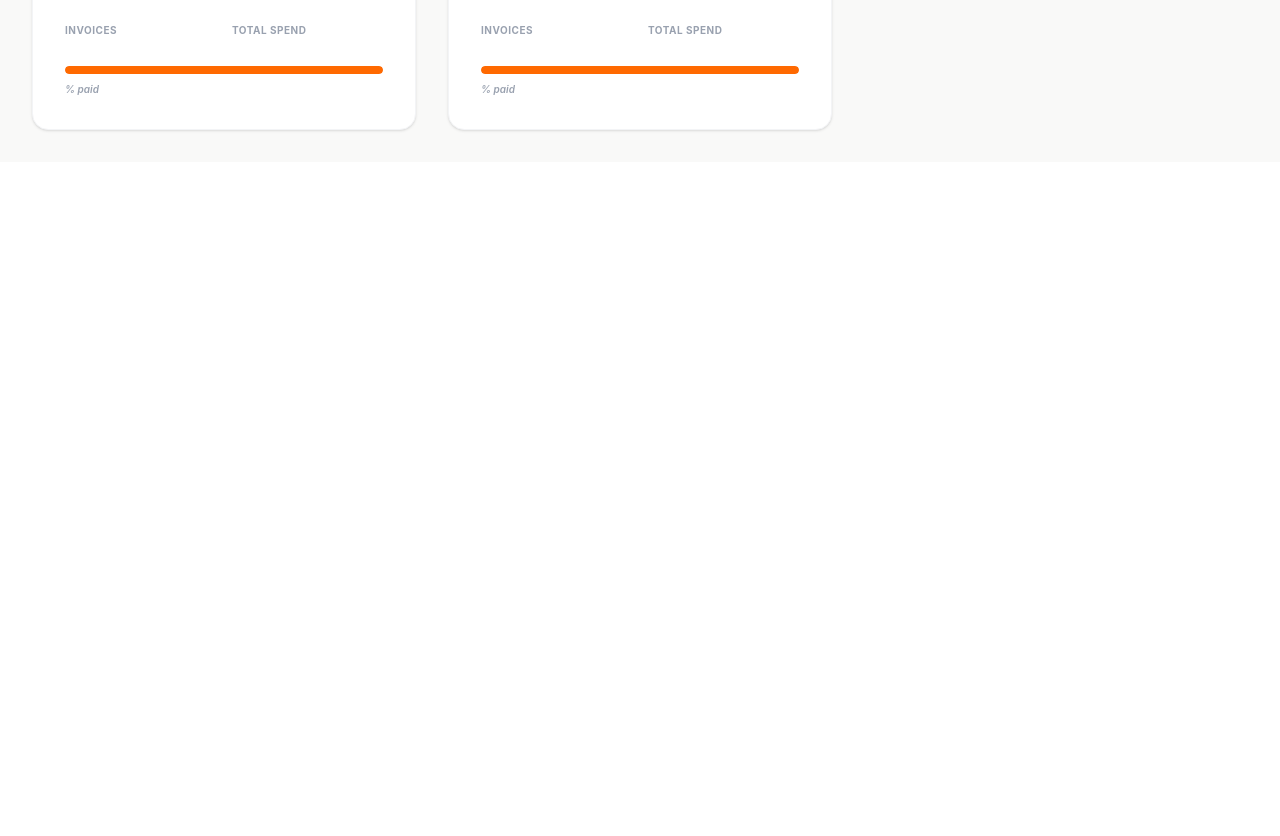
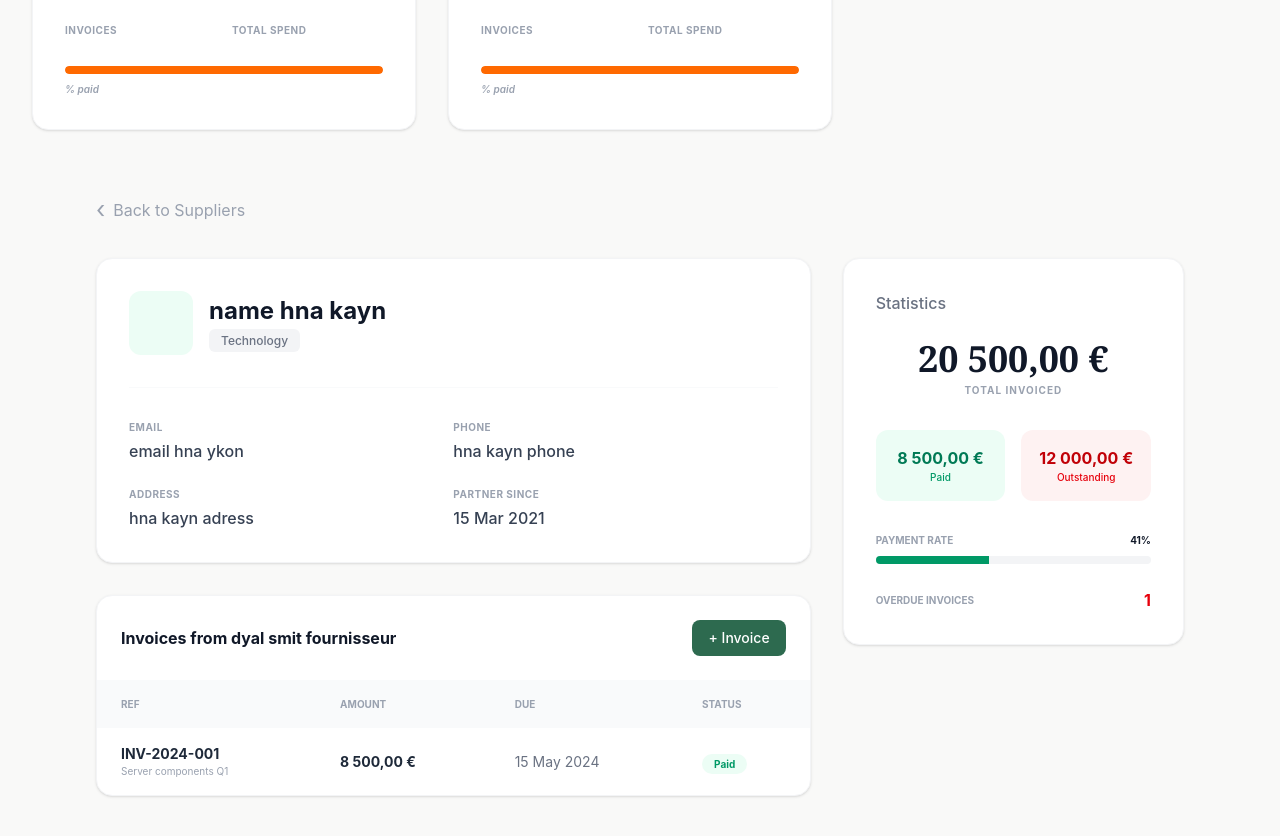
Before and after one commit to shsalima/smart-invoice-payment-tracking, a React (Vite) app in the folder front-end/: page / in a window 1280 px wide. Shown: the part 800-1636 px from the top of the page. Before the commit the page ends 962 px from the top, so only its background shows below. Built offline with nearby package versions, Linux system fonts and the light colour scheme.

Commit message:
travil sur page de afficher détail d-un fournisseur

```diff
--- /dev/null
+++ b/front-end/src/components/suppliers/DetailSupplier.jsx
@@ -0,0 +1,130 @@
+import { useParams, useNavigate } from 'react-router';
+
+
+
+export default function DetailSupplier(){
+
+    const{supplierId}=useParams()
+    const navigate=useNavigate()
+
+
+
+
+    return(
+        <div className="min-h-screen bg-[#F9F9F8] p-8">
+
+      <button
+        onClick={() => navigate('/suppliers')}
+        className="flex items-center text-gray-400 hover:text-gray-600 mb-8 transition-colors"
+      >
+        <span className="text-2xl mr-2">‹</span> Back to Suppliers
+      </button>
+
+      <div className="grid grid-cols-1 lg:grid-cols-3 gap-8">
+
+        <div className="lg:col-span-2 space-y-8">
+
+          <div className="bg-white p-8 rounded-2xl shadow-sm border border-gray-100">
+            <div className="flex items-center gap-4 mb-8">
+              <div className="w-16 h-16 bg-emerald-50 text-emerald-700 rounded-xl flex items-center justify-center font-bold text-2xl">
+                {/* {supplier.name.substring(0, 2).toUpperCase()} */}
+              </div>
+              <div>
+                <h1 className="text-2xl font-bold text-gray-900">name hna kayn</h1>
+                <span className="bg-gray-100 text-gray-500 px-3 py-1 rounded-md text-xs font-medium">Technology</span>
+              </div>
+            </div>
+
+            <div className="grid grid-cols-2 gap-y-6 border-t border-gray-50 pt-8">
+              <div>
+                <p className="text-[10px] uppercase tracking-wider text-gray-400 font-bold mb-1">Email</p>
+                <p className="text-gray-700 font-medium">email hna ykon</p>
+              </div>
+              <div>
+                <p className="text-[10px] uppercase tracking-wider text-gray-400 font-bold mb-1">Phone</p>
+                <p className="text-gray-700 font-medium">hna kayn phone</p>
+              </div>
+              <div>
+                <p className="text-[10px] uppercase tracking-wider text-gray-400 font-bold mb-1">Address</p>
+                <p className="text-gray-700 font-medium">hna kayn  adress</p>
+              </div>
+              <div>
+                <p className="text-[10px] uppercase tracking-wider text-gray-400 font-bold mb-1">Partner Since</p>
+                <p className="text-gray-700 font-medium">15 Mar 2021</p>
+              </div>
+            </div>
+          </div>
+
+
+          <div className="bg-white rounded-2xl shadow-sm border border-gray-100 overflow-hidden">
+            <div className="p-6 flex justify-between items-center border-b border-gray-50">
+              <h3 className="font-bold text-gray-900">Invoices from dyal smit fournisseur</h3>
+              <button className="bg-[#2D6A4F] text-white px-4 py-2 rounded-lg text-sm font-medium">+ Invoice</button>
+            </div>
+            <table className="w-full text-left">
+              <thead className="bg-gray-50 text-[10px] uppercase text-gray-400 font-bold">
+                <tr>
+                  <th className="px-6 py-4">Ref</th>
+                  <th className="px-6 py-4">Amount</th>
+                  <th className="px-6 py-4">Due</th>
+                  <th className="px-6 py-4">Status</th>
+                </tr>
+              </thead>
+              <tbody className="divide-y divide-gray-50">
+                <tr className="hover:bg-gray-50 transition-colors">
+                  <td className="px-6 py-4">
+                    <p className="font-bold text-gray-800 text-sm">INV-2024-001</p>
+                    <p className="text-[10px] text-gray-400">Server components Q1</p>
+                  </td>
+                  <td className="px-6 py-4 font-bold text-gray-800 text-sm">8 500,00 €</td>
+                  <td className="px-6 py-4 text-gray-500 text-sm">15 May 2024</td>
+                  <td className="px-6 py-4">
+                    <span className="bg-emerald-50 text-emerald-600 px-3 py-1 rounded-full text-[10px] font-bold">Paid</span>
+                  </td>
+                </tr>
+              </tbody>
+            </table>
+          </div>
+        </div>
+
+        <div className="space-y-8">
+          <div className="bg-white p-8 rounded-2xl shadow-sm border border-gray-100">
+            <h3 className="text-gray-500 font-medium mb-6">Statistics</h3>
+            <div className="text-center mb-8">
+              <p className="text-4xl font-serif font-bold text-gray-900">20 500,00 €</p>
+              <p className="text-[10px] text-gray-400 uppercase tracking-widest mt-1 font-bold">Total Invoiced</p>
+            </div>
+
+            <div className="grid grid-cols-2 gap-4 mb-8">
+              <div className="bg-emerald-50 p-4 rounded-xl text-center">
+                <p className="text-emerald-700 font-bold">8 500,00 €</p>
+                <p className="text-[10px] text-emerald-600 font-medium">Paid</p>
+              </div>
+              <div className="bg-red-50 p-4 rounded-xl text-center">
+                <p className="text-red-700 font-bold">12 000,00 €</p>
+                <p className="text-[10px] text-red-600 font-medium">Outstanding</p>
+              </div>
+            </div>
+
+            <div className="space-y-4">
+              <div>
+                <div className="flex justify-between text-[10px] font-bold mb-2">
+                  <span className="text-gray-400 uppercase">Payment rate</span>
+                  <span className="text-gray-900">41%</span>
+                </div>
+                <div className="w-full bg-gray-100 h-2 rounded-full overflow-hidden">
+                  <div className="bg-emerald-600 h-full w-[41%]"></div>
+                </div>
+              </div>
+              <div className="flex justify-between items-center pt-2">
+                <span className="text-[10px] text-gray-400 font-bold uppercase">Overdue invoices</span>
+                <span className="text-red-600 font-bold">1</span>
+              </div>
+            </div>
+          </div>
+        </div>
+
+      </div>
+    </div>
+    )
+}
--- /dev/null
+++ b/front-end/src/pages/SupplierDetailPage.jsx
@@ -0,0 +1,10 @@
+import DetailSupplier from "../components/suppliers/DetailSupplier";
+
+
+export default function SupplierDetailPage(){
+        return(
+        <div className="p-8">
+            <DetailSupplier/>
+            </div>
+        )
+}
--- a/front-end/src/pages/SupplierPage.jsx
+++ b/front-end/src/pages/SupplierPage.jsx
@@ -2,6 +2,7 @@ import AjouterSupplier from "../components/AjouterSupplier";
 import SupplierCart from "../components/suppliers/SupplierCart";
 import SupplierHero from "../components/suppliers/SupplierHero";
 import { useEffect, useState } from "react";
+import SupplierDetailPage from "./SupplierDetailPage";
 
 
 export default function SupplierPage(){
@@ -78,6 +79,7 @@ export default function SupplierPage(){
         <div className="min-h-screen bg-[#F9F9F8] p-8">
             <SupplierHero loading={loading}/>
 
+            {/* Hna fin drna l-grid bach les cartes i-jiw m-stfin fhal image_2c9b34.png */}
             <div className="grid grid-cols-1 md:grid-cols-2 lg:grid-cols-3 gap-8 mt-8">
                 {suppliers.map((supplier)=>(
                     <SupplierCart key={supplier._id} supplier={supplier}/>
@@ -85,6 +87,7 @@ export default function SupplierPage(){
             </div>
 
             {/* <AjouterSupplier ... /> */}
+            <SupplierDetailPage/>
         </div>
     )
 }
```
